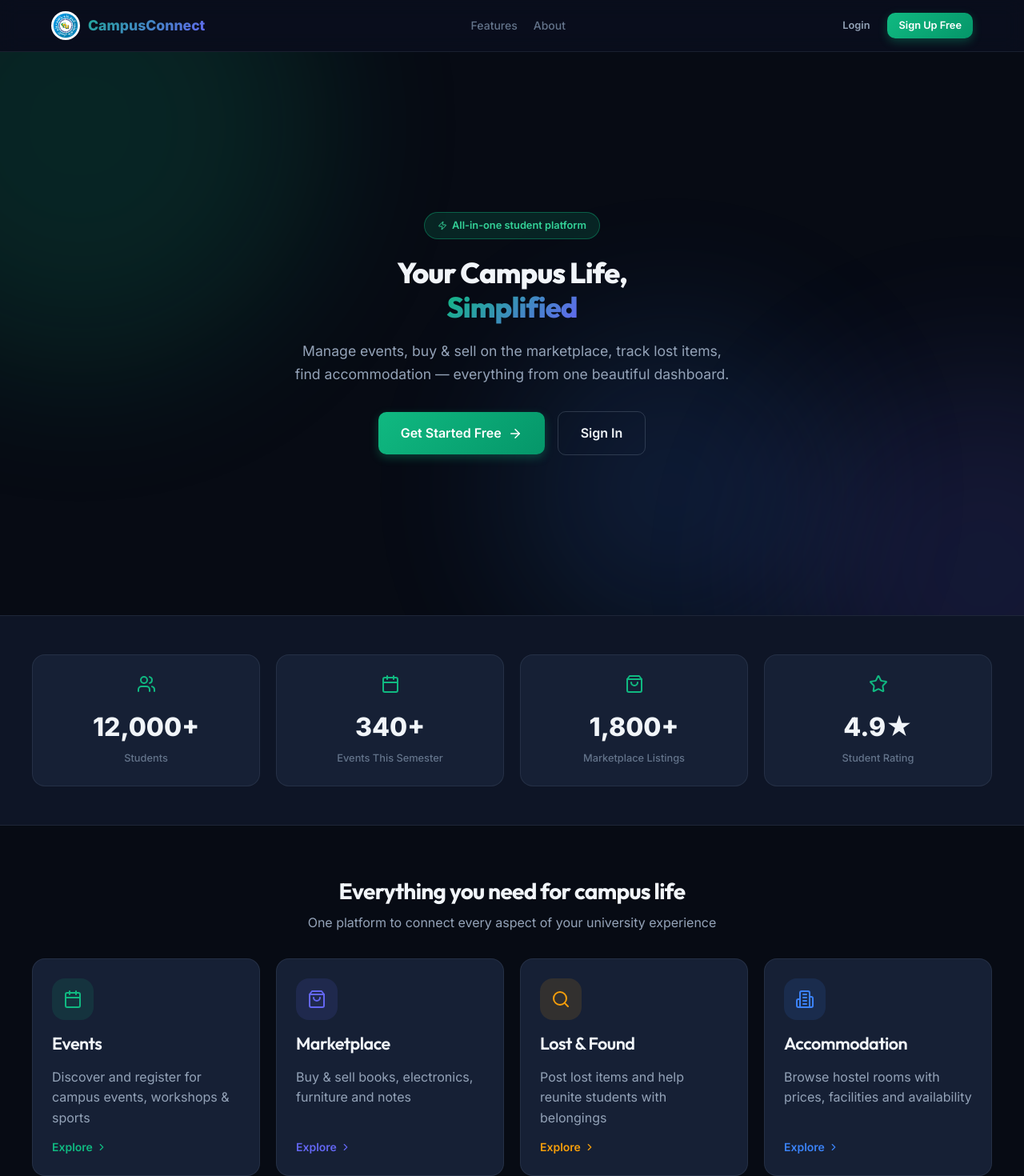
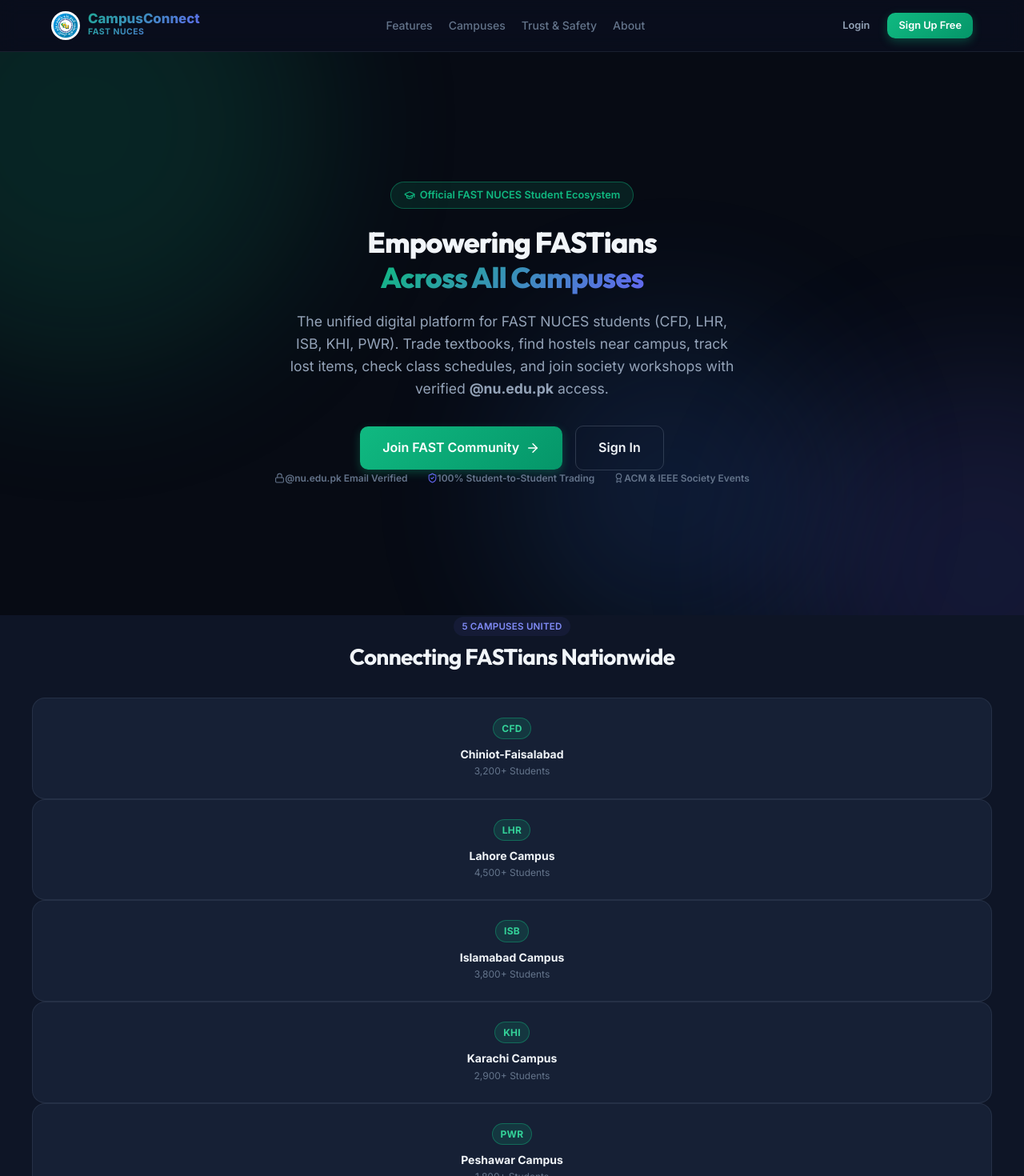
Before and after one commit to sobaanahmed72005/CampusConnect, a React (Vite) app in the folder frontend/: page / in a window 1280 px wide. Shown: the top 1470 px of the page at 80% size. Built offline with nearby package versions, Linux system fonts and the light colour scheme; no server answers.

Commit message:
Phase 42: Campus Identity & Branding for FAST NUCES students across 5 campuses 2.0.9-PHASE42-BRANDING

```diff
--- a/frontend/src/components/ui/OnboardingModal.jsx
+++ b/frontend/src/components/ui/OnboardingModal.jsx
@@ -39,7 +39,7 @@
             <span className="badge badge-primary flex items-center gap-1">
               <Sparkles size={12} /> Welcome Guide
             </span>
-            <span className="text-xs text-muted font-semibold">Campus Management Platform</span>
+            <span className="text-xs text-muted font-semibold">FAST NUCES Student Ecosystem</span>
           </div>
           <button className="btn btn-ghost btn-icon" onClick={handleComplete} aria-label="Close welcome guide">
             <X size={18} />
@@ -48,10 +48,10 @@
 
         <div className="mb-6">
           <h2 id="onboarding-title" style={{ fontSize: '1.5rem', fontWeight: 800, marginBottom: '6px' }}>
-            Welcome to CampusConnect 👋
+            Welcome to CampusConnect 🎓
           </h2>
           <p className="text-body-sm text-muted">
-            Your all-in-one digital hub for National University student life. Here's a quick 10-second tour of what you can do:
+            The official digital hub for FAST NUCES students (CFD, LHR, ISB, KHI, PWR). Here is your 10-second quick guide to campus life:
           </p>
         </div>
 
--- a/frontend/src/pages/Landing.jsx
+++ b/frontend/src/pages/Landing.jsx
@@ -1,20 +1,28 @@
 import { Link, useNavigate } from 'react-router-dom'
-import { BookOpen, Calendar, ShoppingBag, Search, Building2, ArrowRight, Users, Star, Zap, ChevronRight } from 'lucide-react'
+import { BookOpen, Calendar, ShoppingBag, Search, Building2, ArrowRight, Users, Star, Zap, ChevronRight, ShieldCheck, CheckCircle2, Award, GraduationCap, Lock } from 'lucide-react'
 import { useAuth } from '../contexts/AuthContext'
 import './Landing.css'
 
 const features = [
-  { icon: Calendar, label: 'Events', desc: 'Discover and register for campus events, workshops & sports', color: '#10b981', to: '/events' },
-  { icon: ShoppingBag, label: 'Marketplace', desc: 'Buy & sell books, electronics, furniture and notes', color: '#6366f1', to: '/marketplace' },
-  { icon: Search, label: 'Lost & Found', desc: 'Post lost items and help reunite students with belongings', color: '#f59e0b', to: '/lost-found' },
-  { icon: Building2, label: 'Accommodation', desc: 'Browse hostel rooms with prices, facilities and availability', color: '#3b82f6', to: '/accommodation' },
+  { icon: Calendar, label: 'Campus Events & Workshops', desc: 'Discover society workshops, hackathons, ACM ProCom & sports tournaments across FAST campuses', color: '#10b981', to: '/events' },
+  { icon: ShoppingBag, label: 'Verified Student Marketplace', desc: 'Buy & sell textbooks, laptops, lab gear and notes securely with verified @nu.edu.pk peers', color: '#6366f1', to: '/marketplace' },
+  { icon: Search, label: 'Lost & Found Radar', desc: 'Post lost items on campus and get AI-powered fuzzy match notifications automatically', color: '#f59e0b', to: '/lost-found' },
+  { icon: Building2, label: 'Student Housing & Hostels', desc: 'Browse verified student hostels near campus with walking distance maps, rent filters and amenities', color: '#3b82f6', to: '/accommodation' },
+]
+
+const campuses = [
+  { code: 'CFD', name: 'Chiniot-Faisalabad', count: '3,200+ Students' },
+  { code: 'LHR', name: 'Lahore Campus', count: '4,500+ Students' },
+  { code: 'ISB', name: 'Islamabad Campus', count: '3,800+ Students' },
+  { code: 'KHI', name: 'Karachi Campus', count: '2,900+ Students' },
+  { code: 'PWR', name: 'Peshawar Campus', count: '1,800+ Students' },
 ]
 
 const stats = [
-  { value: '12,000+', label: 'Students', icon: Users },
+  { value: '16,000+', label: 'FASTians Connected', icon: Users },
   { value: '340+', label: 'Events This Semester', icon: Calendar },
-  { value: '1,800+', label: 'Marketplace Listings', icon: ShoppingBag },
-  { value: '4.9★', label: 'Student Rating', icon: Star },
+  { value: '2,400+', label: 'Marketplace Trades', icon: ShoppingBag },
+  { value: '4.9★', label: 'FAST Student Rating', icon: Star },
 ]
 
 export default function Landing() {
@@ -28,13 +36,18 @@
         <div className="landing-nav-inner">
           <Link to="/" className="landing-logo" style={{ display: 'inline-flex', alignItems: 'center', gap: '10px' }}>
             <div className="landing-logo-icon" style={{ background: '#fff', padding: '2px', borderRadius: '50%', width: 36, height: 36, display: 'flex', alignItems: 'center', justifyContent: 'center' }}>
-              <img src="/logo.png" alt="University Logo" style={{ width: '100%', height: '100%', borderRadius: '50%', objectFit: 'cover' }} />
+              <img src="/logo.png" alt="FAST NUCES Logo" style={{ width: '100%', height: '100%', borderRadius: '50%', objectFit: 'cover' }} />
             </div>
-            <span>CampusConnect</span>
+            <div style={{ display: 'flex', flexDirection: 'column' }}>
+              <span style={{ fontWeight: 800, fontSize: '1.05rem', lineHeight: 1 }}>CampusConnect</span>
+              <span style={{ fontSize: '0.65rem', color: 'var(--primary)', fontWeight: 700, letterSpacing: '0.05em' }}>FAST NUCES</span>
+            </div>
           </Link>
           <div className="landing-nav-links">
             <a href="#features">Features</a>
-            <a href="#stats">About</a>
+            <a href="#campuses">Campuses</a>
+            <a href="#trust">Trust & Safety</a>
+            <a href="#about">About</a>
           </div>
           <div className="landing-nav-actions">
             {user ? (
@@ -57,27 +70,61 @@
           <div className="hero-orb orb1" /><div className="hero-orb orb2" /><div className="hero-orb orb3" />
         </div>
         <div className="hero-content animate-slide-up">
-          <div className="hero-badge"><Zap size={12} /> All-in-one student platform</div>
+          <div className="hero-badge" style={{ background: 'rgba(16, 185, 129, 0.12)', color: 'var(--primary)', border: '1px solid var(--border-primary)' }}>
+            <GraduationCap size={14} /> Official FAST NUCES Student Ecosystem
+          </div>
           <h1 className="hero-title">
-            Your Campus Life,<br />
-            <span className="hero-gradient">Simplified</span>
+            Empowering FASTians<br />
+            <span className="hero-gradient">Across All Campuses</span>
           </h1>
           <p className="hero-desc">
-            Manage events, buy & sell on the marketplace, track lost items, find accommodation — everything from one beautiful dashboard.
+            The unified digital platform for FAST NUCES students (CFD, LHR, ISB, KHI, PWR). Trade textbooks, find hostels near campus, track lost items, check class schedules, and join society workshops with verified <strong>@nu.edu.pk</strong> access.
           </p>
           <div className="hero-actions">
             {user ? (
               <button className="btn btn-primary btn-lg" onClick={() => navigate('/dashboard')}>
-                Open Dashboard <ArrowRight size={18} />
+                Open Student Dashboard <ArrowRight size={18} />
               </button>
             ) : (
               <>
                 <Link to="/register" className="btn btn-primary btn-lg">
-                  Get Started Free <ArrowRight size={18} />
+                  Join FAST Community <ArrowRight size={18} />
                 </Link>
                 <Link to="/login" className="btn btn-outline btn-lg">Sign In</Link>
               </>
             )}
+          </div>
+
+          {/* Institutional Trust Indicators */}
+          <div className="flex items-center justify-center gap-6 flex-wrap mt-8 pt-6 border-t" style={{ borderColor: 'rgba(148, 163, 184, 0.15)' }}>
+            <span className="flex items-center gap-1.5 text-xs text-muted font-semibold">
+              <Lock size={13} className="text-primary" /> @nu.edu.pk Email Verified
+            </span>
+            <span className="flex items-center gap-1.5 text-xs text-muted font-semibold">
+              <ShieldCheck size={13} className="text-accent" /> 100% Student-to-Student Trading
+            </span>
+            <span className="flex items-center gap-1.5 text-xs text-muted font-semibold">
+              <Award size={13} className="text-warning" /> ACM & IEEE Society Events
+            </span>
+          </div>
+        </div>
+      </section>
+
+      {/* Campuses Section */}
+      <section className="py-12 border-y" id="campuses" style={{ background: 'var(--bg-surface)', borderColor: 'var(--border)' }}>
+        <div className="landing-container">
+          <div className="text-center mb-8">
+            <span className="badge badge-accent mb-2">5 Campuses United</span>
+            <h2 className="text-h2 font-extrabold">Connecting FASTians Nationwide</h2>
+          </div>
+          <div className="grid grid-cols-2 md:grid-cols-5 gap-4">
+            {campuses.map(c => (
+              <div key={c.code} className="card p-4 text-center hover:border-primary transition-all cursor-default" style={{ background: 'var(--bg-card)' }}>
+                <span className="badge badge-primary font-bold text-xs mb-2">{c.code}</span>
+                <div className="font-bold text-sm text-primary">{c.name}</div>
+                <div className="text-xs text-muted mt-1">{c.count}</div>
+              </div>
+            ))}
           </div>
         </div>
       </section>
--- a/frontend/src/pages/auth/Register.jsx
+++ b/frontend/src/pages/auth/Register.jsx
@@ -4,7 +4,7 @@
 import { Eye, EyeOff, UserPlus } from 'lucide-react'
 import toast from 'react-hot-toast'
 
-const departments = ['Computer Science','Electrical Engineering','Mechanical Engineering','Business Administration','Medicine','Law','Architecture','Arts & Design','Mathematics','Physics']
+const departments = ['Computer Science', 'Software Engineering', 'Artificial Intelligence', 'Data Science', 'Cyber Security', 'Electrical Engineering', 'Business Administration', 'Accounting & Finance']
 
 export default function Register() {
   const { register } = useAuth()
@@ -46,8 +46,9 @@
 
   return (
     <div>
-      <h2 style={{marginBottom:'8px'}}>Create your account</h2>
-      <p style={{fontSize:'0.875rem', marginBottom:'24px'}}>Join CampusConnect and manage your university life</p>
+      <div className="badge badge-primary mb-2">🎓 FAST NUCES Student Registration</div>
+      <h2 style={{marginBottom:'8px'}}>Create Your FASTian Account</h2>
+      <p style={{fontSize:'0.875rem', marginBottom:'24px'}}>Join 16,000+ FASTians across CFD, Lahore, Islamabad, Karachi & Peshawar</p>
 
       <form onSubmit={handleSubmit}>
         <div className="grid-2" style={{gap:'12px'}}>
```
